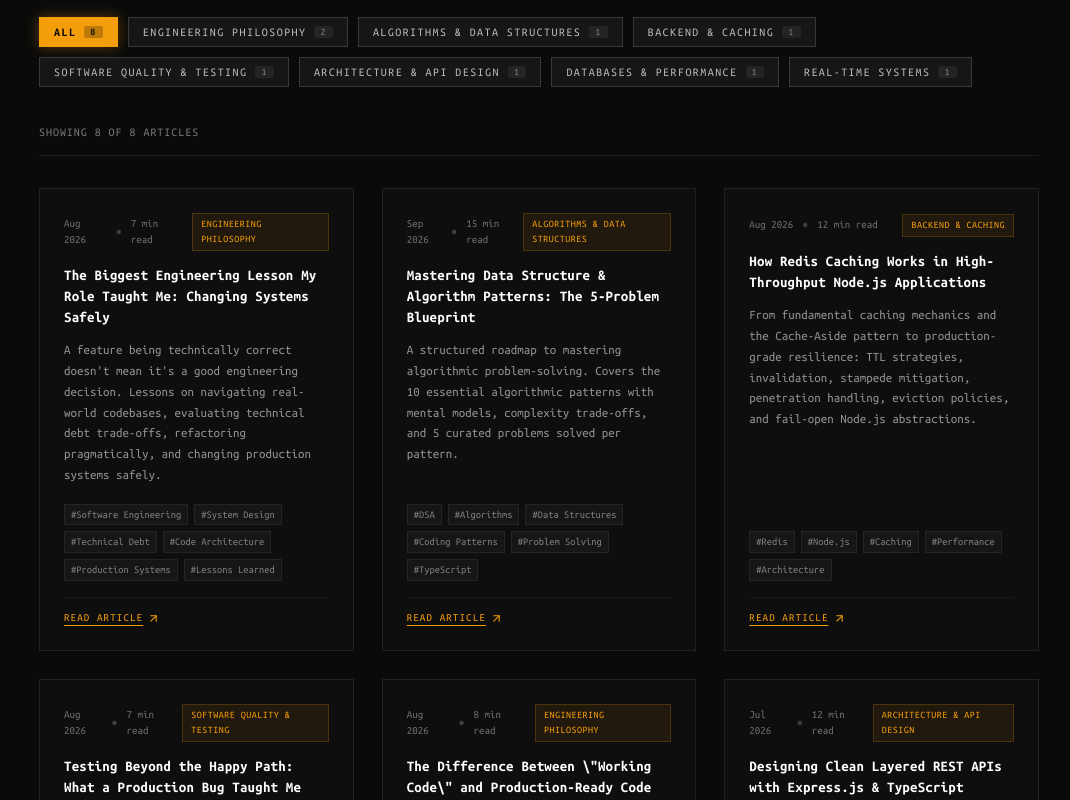
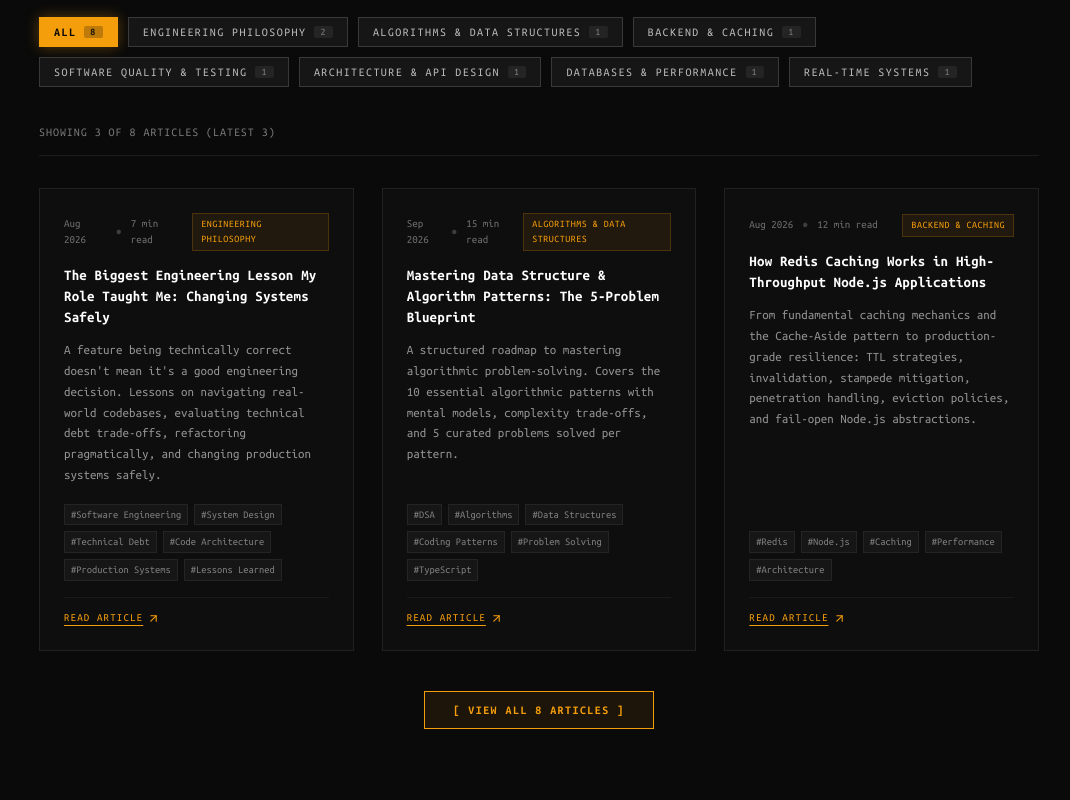
Before and after one commit to Kalyan0313/my-portfolio, a React (Vite) app: page / in a window 1280 px wide. Shown: the part 4040-4840 px from the top of the page, without its empty margins (101-1171 px from the left). Built offline with nearby package versions, Linux system fonts and the light colour scheme.

Commit message:
feat(blogs): display 3 featured articles on landing page with interactive View All Articles toggle

```diff
--- a/src/components/sections/EngineeringNotes.tsx
+++ b/src/components/sections/EngineeringNotes.tsx
@@ -10,6 +10,7 @@ export interface EngineeringNotesProps {
 export const EngineeringNotes: React.FC<EngineeringNotesProps> = ({ onSelectNote }) => {
   const [searchQuery, setSearchQuery] = useState('');
   const [selectedTopic, setSelectedTopic] = useState<string>('ALL');
+  const [showAll, setShowAll] = useState(false);
 
   // Compute unique topics with counts
   const topics = useMemo(() => {
@@ -41,6 +42,12 @@ export const EngineeringNotes: React.FC<EngineeringNotesProps> = ({ onSelectNote
       return inTitle || inSummary || inTopic || inTags;
     });
   }, [selectedTopic, searchQuery]);
+
+  // If user is searching or has selected a specific topic, automatically show all matching results
+  // Otherwise, if on default landing view and !showAll, display only the first 3 articles
+  const isFiltering = Boolean(searchQuery.trim() || selectedTopic !== 'ALL');
+  const displayedNotes = isFiltering || showAll ? filteredNotes : filteredNotes.slice(0, 3);
+  const hasMore = !isFiltering && filteredNotes.length > 3;
 
   return (
     <section
@@ -243,16 +250,18 @@ export const EngineeringNotes: React.FC<EngineeringNotesProps> = ({ onSelectNote
               textTransform: 'uppercase'
             }}
           >
-            Showing {filteredNotes.length} of {engineeringNotesData.length} articles
+            Showing {displayedNotes.length} of {engineeringNotesData.length} articles
             {selectedTopic !== 'ALL' && ` in [${selectedTopic}]`}
             {searchQuery && ` matching "${searchQuery}"`}
+            {!isFiltering && !showAll && ` (Latest 3)`}
           </span>
 
-          {(selectedTopic !== 'ALL' || searchQuery) && (
+          {(selectedTopic !== 'ALL' || searchQuery || showAll) && (
             <button
               onClick={() => {
                 setSelectedTopic('ALL');
                 setSearchQuery('');
+                setShowAll(false);
               }}
               style={{
                 fontFamily: 'var(--font-mono)',
@@ -272,7 +281,8 @@ export const EngineeringNotes: React.FC<EngineeringNotesProps> = ({ onSelectNote
         </div>
 
         {/* Articles Grid */}
-        {filteredNotes.length > 0 ? (
+        {displayedNotes.length > 0 ? (
+          <>
             <div
               style={{
                 display: 'grid',
@@ -280,7 +290,7 @@ export const EngineeringNotes: React.FC<EngineeringNotesProps> = ({ onSelectNote
                 gap: '28px'
               }}
             >
-            {filteredNotes.map((note) => (
+              {displayedNotes.map((note) => (
                 <article
                   key={note.id}
                   onClick={() => onSelectNote(note)}
@@ -434,6 +444,54 @@ export const EngineeringNotes: React.FC<EngineeringNotesProps> = ({ onSelectNote
                 </article>
               ))}
             </div>
+
+            {/* View All / Show Less Toggle Button */}
+            {hasMore && (
+              <div
+                style={{
+                  marginTop: '40px',
+                  display: 'flex',
+                  justifyContent: 'center'
+                }}
+              >
+                <button
+                  onClick={() => setShowAll(!showAll)}
+                  style={{
+                    fontFamily: 'var(--font-mono)',
+                    fontSize: '12px',
+                    fontWeight: 700,
+                    letterSpacing: '0.12em',
+                    textTransform: 'uppercase',
+                    background: showAll ? 'rgba(255, 255, 255, 0.04)' : 'var(--accent-green-subtle)',
+                    border: '1px solid var(--accent-green)',
+                    color: 'var(--accent-green)',
+                    padding: '12px 28px',
+                    cursor: 'pointer',
+                    display: 'flex',
+                    alignItems: 'center',
+                    gap: '8px',
+                    transition: 'all 0.25s ease'
+                  }}
+                  onMouseEnter={(e) => {
+                    e.currentTarget.style.background = 'var(--accent-green)';
+                    e.currentTarget.style.color = '#000000';
+                    e.currentTarget.style.boxShadow = '0 0 16px var(--accent-green-glow)';
+                  }}
+                  onMouseLeave={(e) => {
+                    e.currentTarget.style.background = showAll ? 'rgba(255, 255, 255, 0.04)' : 'var(--accent-green-subtle)';
+                    e.currentTarget.style.color = 'var(--accent-green)';
+                    e.currentTarget.style.boxShadow = 'none';
+                  }}
+                >
+                  {showAll ? (
+                    <span>[ SHOW LESS ARTICLES ]</span>
+                  ) : (
+                    <span>[ VIEW ALL {filteredNotes.length} ARTICLES ]</span>
+                  )}
+                </button>
+              </div>
+            )}
+          </>
         ) : (
           <div
             style={{
```
Lines whose indentation alone changed are shown as unchanged.
